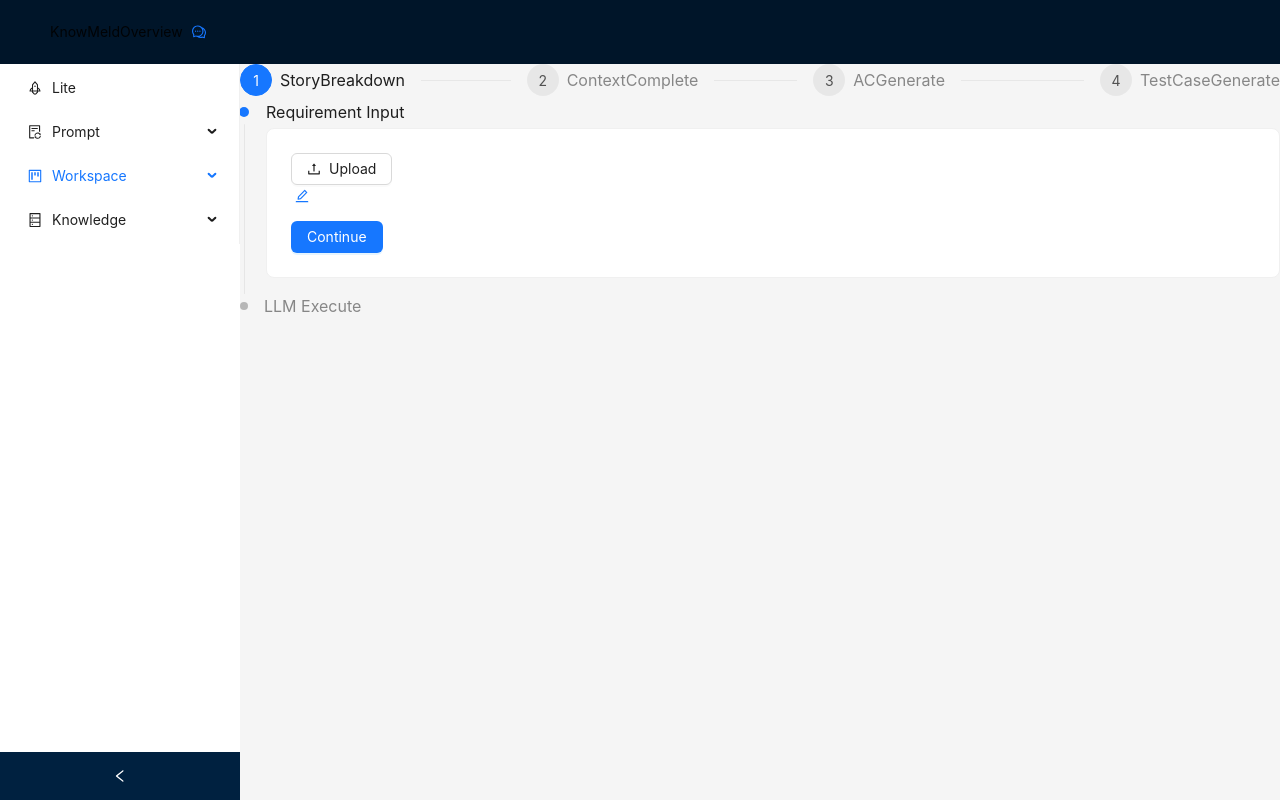
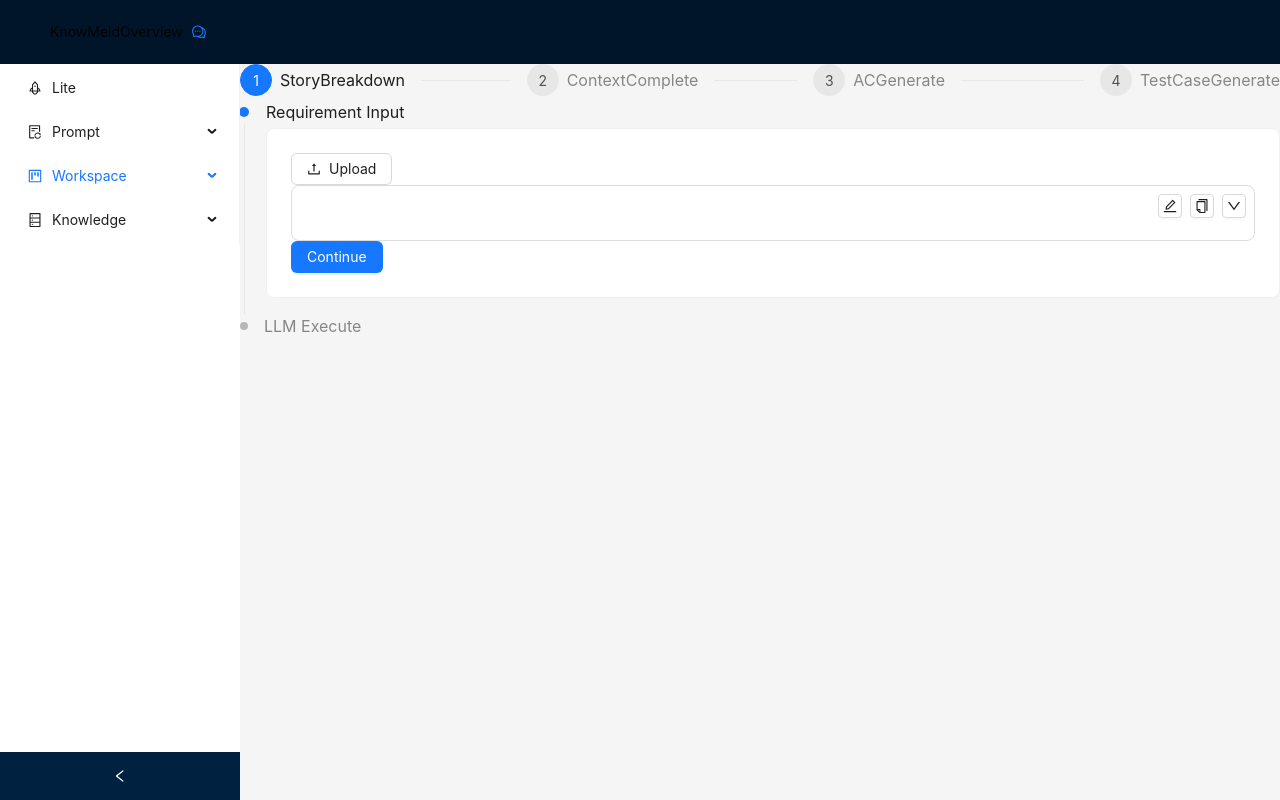
Before and after one commit to unit-mesh/know-meld, a Next.js app: page /workspace/requirement/refinement in a window 1280 px wide. Built offline with nearby package versions, Linux system fonts and the light colour scheme; what @ant-design/nextjs-registry would draw is missing.

Commit message:
feat: add MarkdownViewer

```diff
--- a/src/components/business/StoryBreakdown.tsx
+++ b/src/components/business/StoryBreakdown.tsx
@@ -7,6 +7,7 @@ import { useState } from "react";
 import LLMExecute from "../step/LLMExecute";
 import { Steps } from "antd";
 import StepProcess from "../step/StepProcess";
+import MarkdownViewer from "../dataview/MarkdownViewer";
 
 // steps:
 // - (user) 'input' {requirement-content} by doc-or-text
--- /dev/null
+++ b/src/components/dataview/MarkdownViewer.tsx
@@ -0,0 +1,93 @@
+import React, { use, useEffect, useState } from 'react';
+import { Button, Input, message, Space, Typography } from 'antd';
+import { CopyOutlined, EditOutlined, SaveOutlined, UpOutlined, DownOutlined } from '@ant-design/icons';
+import ReactMarkdown from 'react-markdown';
+
+const { TextArea } = Input;
+const { Paragraph } = Typography;
+
+interface MarkdownViewerProps {
+    content: string;
+    onContentChange?: (content: string) => void;
+}
+
+const MarkdownViewer: React.FC<MarkdownViewerProps> = ({ content, onContentChange }) => {
+    const [markdown, setMarkdown] = useState<string>(content);
+    const [isEditing, setIsEditing] = useState(false);
+    const [isCollapsed, setIsCollapsed] = useState(true);
+
+    useEffect(() => {
+        setMarkdown(content);
+    }, [content]);
+
+    // Copy content to clipboard
+    const handleCopy = async () => {
+        try {
+            await navigator.clipboard.writeText(markdown);
+            message.success('Markdown copied successfully!');
+        } catch (error) {
+            message.error('Copy failed, please copy manually');
+        }
+    };
+
+    // Save edited content
+    const handleSave = () => {
+        setIsEditing(false);
+        setIsCollapsed(false);
+        message.success('Markdown content saved');
+        if (onContentChange) {
+            onContentChange(markdown);
+        }
+    };
+
+    const handleEdit = () => {
+        setIsEditing(true);
+        setIsCollapsed(false);
+    };
+
+    const handleChange = (e: any) => {
+        setMarkdown(e.target.value);
+        if (onContentChange) {
+            onContentChange(e.target.value);
+        }
+    };
+
+    return (
+        <div style={{ position: 'relative', padding: 16, border: '1px solid #ddd', borderRadius: 8, overflow: 'hidden' }}>
+            {/* Top right buttons */}
+            <div style={{ position: 'absolute', top: 8, right: 8 }}>
+                <Space>
+                    {isEditing ? (
+                        <Button size="small" icon={<SaveOutlined />} onClick={handleSave} />
+                    ) : (
+                        <Button size="small" icon={<EditOutlined />} onClick={handleEdit} />
+                    )}
+                    <Button size="small" icon={<CopyOutlined />} onClick={handleCopy} />
+                    <Button
+                        size="small"
+                        icon={isCollapsed ? <DownOutlined /> : <UpOutlined />}
+                        onClick={() => setIsCollapsed(!isCollapsed)}
+                    />
+                </Space>
+            </div>
+
+            {isEditing ? (
+                <TextArea
+                    autoSize={{ minRows: 6 }}
+                    value={markdown}
+                    onChange={handleChange}
+                    style={{ marginTop: 24 }}
+                />
+            ) : (
+                <Paragraph
+                    ellipsis={isCollapsed ? { rows: 2, expandable: false } : false}
+                    style={{ marginTop: 8, whiteSpace: 'nowrap', overflow: 'hidden', textOverflow: 'ellipsis' }}
+                >
+                    <ReactMarkdown>{markdown}</ReactMarkdown>
+                </Paragraph>
+            )}
+        </div>
+    );
+};
+
+export default MarkdownViewer;
--- a/src/components/step/ContextSetup.tsx
+++ b/src/components/step/ContextSetup.tsx
@@ -3,16 +3,19 @@ import { useState } from "react";
 import StepNode from "@/components/step/StepNode";
 import { StepNodeProps } from "@/core/StepNode";
 import TextView from "../dataview/TextView";
+import DocUpload from "../converter/DocUpload";
 
 export default function ContextSetup({ historicalContent, handleFinishAction }: StepNodeProps) {
     const [content, setContent] = useState(historicalContent || "");
 
     return (
         <StepNode
-            handleDocUploadAction={(name, content) => setContent(content)}
             continueable={true}
             onContinue={() => handleFinishAction(content)}
         >
+            <div className="mb-4">
+                <DocUpload handleDocUploadAction={(name, content) => setContent(content)} />
+            </div>
             <TextView text={content} rows={1} onEdit={(text) => setContent(text)} />
         </StepNode>
     );
--- a/src/components/step/ExecutionInputSetup.tsx
+++ b/src/components/step/ExecutionInputSetup.tsx
@@ -2,18 +2,21 @@
 import { useState } from "react";
 import StepNode from "@/components/step/StepNode";
 import { StepNodeProps } from "@/core/StepNode";
-import TextView from "../dataview/TextView";
+import MarkdownViewer from "../dataview/MarkdownViewer";
+import DocUpload from "../converter/DocUpload";
 
 export default function ExecutionInputSetup({ historicalContent, handleFinishAction }: StepNodeProps) {
     const [content, setContent] = useState(historicalContent || "");
 
     return (
         <StepNode
-            handleDocUploadAction={(name, content) => setContent(content)}
             continueable={true}
             onContinue={() => handleFinishAction(content)}
         >
-            <TextView text={content} rows={1} onEdit={(text) => setContent(text)} />
+            <div className="mb-4">
+                <DocUpload handleDocUploadAction={(name, content) => setContent(content)} />
+            </div>
+            <MarkdownViewer content={content} onContentChange={(newContent) => setContent(newContent)} />
         </StepNode>
     );
 }
--- a/src/components/step/StepNode.tsx
+++ b/src/components/step/StepNode.tsx
@@ -1,19 +1,17 @@
 import { Button, Card, Space } from "antd";
 import { ReactNode } from "react";
-import DocUpload from "../converter/DocUpload";
 import DataExport from "../converter/DataExport";
 import DataArchive from "../converter/DataArchive";
 
 interface StepNodeProps {
     children: ReactNode;
-    handleDocUploadAction?: (name: string, content: string) => void;
     continueable?: boolean;
     onContinue?: () => void;
     archiveData?: string;
     exportData?: string;
 }
 
-export default function StepNode({ children, handleDocUploadAction, continueable, onContinue, archiveData, exportData }: StepNodeProps) {
+export default function StepNode({ children, continueable, onContinue, archiveData, exportData }: StepNodeProps) {
 
     function extraRander() {
         if (archiveData && exportData) {
@@ -32,12 +30,6 @@ export default function StepNode({ children, handleDocUploadAction, continueable
     return (
         <Card extra={extraRander()}>
             <div className="w-full mx-auto justify-between">
-                {
-                    handleDocUploadAction &&
-                    <div className="mb-4">
-                        <DocUpload handleDocUploadAction={handleDocUploadAction} />
-                    </div>
-                }
                 {children}
                 {
                     continueable !== undefined &&
```
